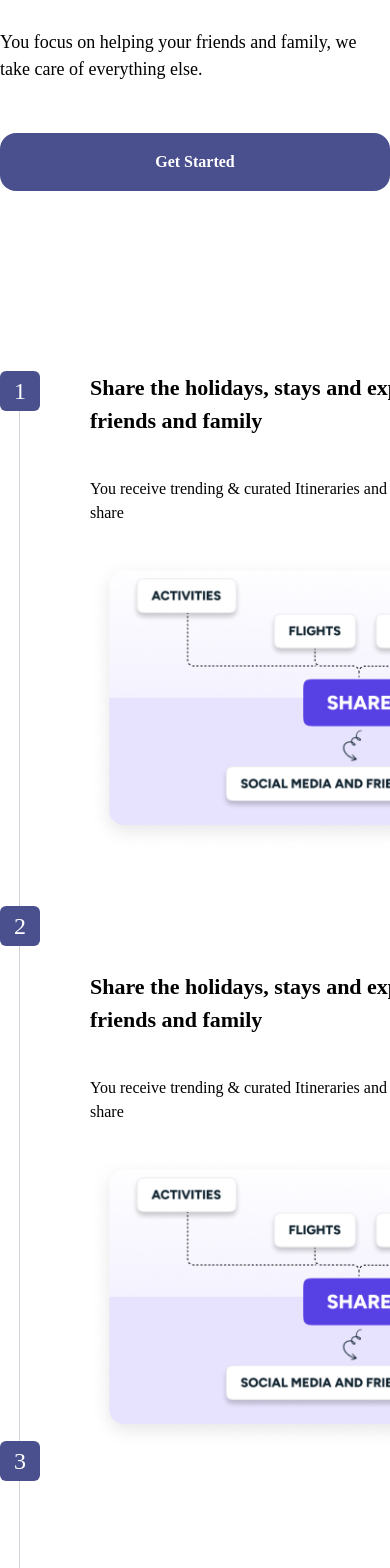
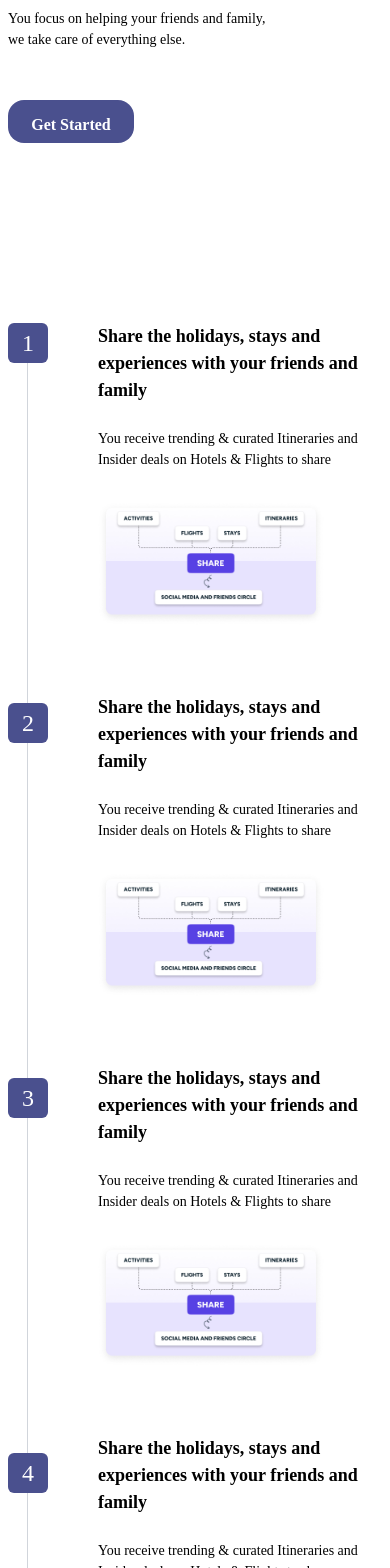
Before and after one commit to AbhiiiDev/Createnary-frontend, a React (Vite) app in the folder client/: page /secondPage in a window 390 px wide. Shown: the part 260-1828 px from the top of the page. Built offline with nearby package versions, Linux system fonts and the light colour scheme.

Commit message:
second page UI completed

```diff
--- a/client/src/pages/SecondPage.jsx
+++ b/client/src/pages/SecondPage.jsx
@@ -5,18 +5,18 @@ import Footer from '../components/Footer';
 const SecondPage = () => {
   return (
     <div>
-        <div className='flex flex-col md:flex-row justify-between md:mt-36 md:px-[180px]'>
+        <div className='ml-[8px]  flex flex-col md:flex-row justify-between md:mt-36 md:px-[180px]'>
 
       <div className='md:w-[450px] md:h-[600px] flex flex-col gap-[10px] py-[180px]'>
 
        <div className='flex flex-col gap-[50px]'>
         <div className='flex flex-col gap-[28px]'>
-        <h2 className='font-bold  text-[27px] font-sans'>GetSetYo handholds you at every step of the way</h2>
-        <p className='font-medium text-[18px]'>You focus on helping your friends and family, we take care of everything else.</p>
+        <h2 className='w-[343px] font-bold text-[20px] sm:text-[27px] font-sans'>GetSetYo handholds you at every step of the way</h2>
+        <p className='w-[274px] font-medium text-[14px] sm:text-[18px]'>You focus on helping your friends and family, we take care of everything else.</p>
         </div>
         <button
           type='submit'
-          className='text-md md:h-[54px] md:w-[144px] font-semibold text-white bg-[#4A508E] border border-transparent px-6 py-4 rounded-2xl hover:bg-white hover:text-[#4A508E] hover:border-[#4A508E] transition duration-300 ease-in-out'>
+          className='text-md w-[126px] h-[43px] text-[16px] md:h-[54px] md:w-[144px] font-semibold text-white bg-[#4A508E] border border-transparent px-[20px] py-[12px] rounded-2xl hover:bg-white hover:text-[#4A508E] hover:border-[#4A508E] transition duration-300 ease-in-out'>
           Get Started
         </button>
             </div>
@@ -27,16 +27,15 @@ const SecondPage = () => {
 
                 <div className=''>
                     <div className='w-10 h-10 bg-[#4A508E] rounded-md'><h1 className=' flex justify-center align-center pt-1 text-2xl text-white'>1</h1></div>
-                    <div className="h-[495px] border-r border-gray-300 mr-5"></div>
+                    <div className="h-[340px] md:h-[495px] border-r border-gray-300 mr-5"></div>
                 </div>
-                <div className=''>
-                    <div className='w-10 h-10 bg-[#4A508E] rounded-md'>
-                      <h1 className=' flex justify-center align-center pt-1 text-2xl text-white'>2</h1></div>
-                      <div className="h-[495px] border-r border-gray-300 mr-5"></div>
+                  <div className=''>
+                    <div className='w-10 h-10 bg-[#4A508E] rounded-md'><h1 className=' flex justify-center align-center pt-1 text-2xl text-white'>2</h1></div>
+                    <div className="h-[335px] md:h-[495px] border-r border-gray-300 mr-5"></div>
                 </div>
                 <div className=' '>
                     <div className='w-10 h-10 bg-[#4A508E] rounded-md'><h1 className=' flex justify-center align-center pt-1 text-2xl text-white'>3</h1></div>
-                    <div className="h-[495px] border-r border-gray-300 mr-5"></div>
+                    <div className="h-[335px] md:h-[495px] border-r border-gray-300 mr-5"></div>
                 </div>
                 <div className=''>
                     <div className='w-10 h-10 bg-[#4A508E] rounded-md'><h1 className=' flex justify-center align-center pt-1 text-2xl text-white'>4</h1></div>
@@ -47,30 +46,30 @@ const SecondPage = () => {
 
       <div className=' md:h-[1975px] md:w-[520px] flex flex-col gap-[120px] '>
 
-        <div className='  md:w-[520px] md:h-[403px] flex flex-col gap-[24px] '>
-          <h2 className='font-bold text-[22px] mb-4'>Share the holidays, stays and experiences with your friends and family</h2>
-          <p className='mb-2 font-medium text-[16px] '>You receive trending & curated Itineraries and Insider deals on Hotels & Flights to share</p>
-          <img className='md:w-[520px] md:h-[264px]' src={Share} alt='' />
+        <div className='w-[283px] h-[250.8px]  md:w-[520px] md:h-[403px] flex flex-col gap-[24px] '>
+          <h2 className='font-bold text-[18px] sm:text-[22px] '>Share the holidays, stays and experiences with your friends and family</h2>
+          <p className='mb-2 font-medium text-[14px] sm:text-[16px] '>You receive trending & curated Itineraries and Insider deals on Hotels & Flights to share</p>
+          <img className='w-[226.4px] h-[133.6px] md:w-[520px] md:h-[264px]' src={Share} alt='' />
         </div>
 
-        <div className='  md:w-[520px] md:h-[403px] flex flex-col gap-[24px] '>
-          <h2 className='font-bold text-[22px] mb-4'>Share the holidays, stays and experiences with your friends and family</h2>
-          <p className='mb-2 font-medium text-[16px] '>You receive trending & curated Itineraries and Insider deals on Hotels & Flights to share</p>
-          <img className='md:w-[520px] md:h-[264px]' src={Share} alt='' />
+        <div className='w-[283px] h-[250.8px]  md:w-[520px] md:h-[403px] flex flex-col gap-[24px] '>
+          <h2 className='font-bold text-[18px] sm:text-[22px] '>Share the holidays, stays and experiences with your friends and family</h2>
+          <p className='mb-2 font-medium text-[14px] sm:text-[16px] '>You receive trending & curated Itineraries and Insider deals on Hotels & Flights to share</p>
+          <img className='w-[226.4px] h-[133.6px] md:w-[520px] md:h-[264px]' src={Share} alt='' />
         </div>
 
 
-        <div className='  md:w-[520px] md:h-[403px] flex flex-col gap-[24px] '>
-          <h2 className='font-bold text-[22px] mb-4'>Share the holidays, stays and experiences with your friends and family</h2>
-          <p className='mb-2 font-medium text-[16px] '>You receive trending & curated Itineraries and Insider deals on Hotels & Flights to share</p>
-          <img className='md:w-[520px] md:h-[264px]' src={Share} alt='' />
+        <div className='w-[283px] h-[250.8px]  md:w-[520px] md:h-[403px] flex flex-col gap-[24px] '>
+          <h2 className='font-bold text-[18px] sm:text-[22px] '>Share the holidays, stays and experiences with your friends and family</h2>
+          <p className='mb-2 font-medium text-[14px] sm:text-[16px] '>You receive trending & curated Itineraries and Insider deals on Hotels & Flights to share</p>
+          <img className='w-[226.4px] h-[133.6px] md:w-[520px] md:h-[264px]' src={Share} alt='' />
         </div>
 
 
-        <div className='  md:w-[520px] md:h-[403px] flex flex-col gap-[24px] '>
-          <h2 className='font-bold text-[22px] mb-4'>Share the holidays, stays and experiences with your friends and family</h2>
-          <p className='mb-2 font-medium text-[16px] '>You receive trending & curated Itineraries and Insider deals on Hotels & Flights to share</p>
-          <img className='md:w-[520px] md:h-[264px]' src={Share} alt='' />
+        <div className='w-[283px] h-[250.8px]  md:w-[520px] md:h-[403px] flex flex-col gap-[24px] '>
+          <h2 className='font-bold text-[18px] sm:text-[22px] '>Share the holidays, stays and experiences with your friends and family</h2>
+          <p className='mb-2 font-medium text-[14px] sm:text-[16px] '>You receive trending & curated Itineraries and Insider deals on Hotels & Flights to share</p>
+          <img className='w-[226.4px] h-[133.6px] md:w-[520px] md:h-[264px]' src={Share} alt='' />
         </div>
 
       </div>
```
